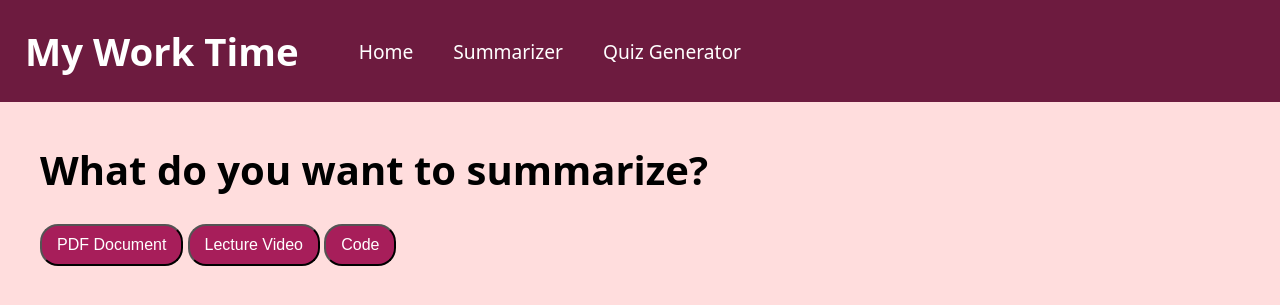
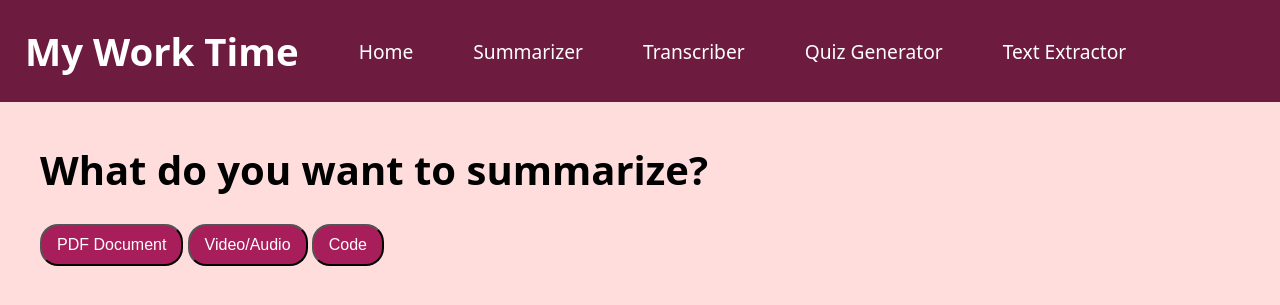
Before and after one commit to ArushKhare/My-Work-Time, a Python web app: template updated demo wip/templates/summary.html in a window 1280 px wide. Shown: the top 305 px of the page. Run offline with Jinja, Linux system fonts and the light colour scheme; the template is opened without the code that fills it, so the values that code supplies are empty.

Commit message:
Update summary.html

```diff
--- a/updated demo wip/templates/summary.html
+++ b/updated demo wip/templates/summary.html
@@ -31,7 +31,7 @@
 
     .nav-links {
       display: flex;
-      gap: 40px;
+      gap: 60px;
     }
 
     .nav-links a {
@@ -113,41 +113,43 @@
       <div class="nav-links">
         <a href="{{ url_for('home') }}">Home</a>
         <a href="{{ url_for('summary') }}">Summarizer</a>
+        <a href="{{ url_for('transcribe') }}">Transcriber</a>
         <a href="{{ url_for('quiz') }}">Quiz Generator</a>
+        <a href="{{ url_for('extract') }}">Text Extractor</a>
       </div>
     </div>
   </div>
 
   <div class="content">
-<!--
-    <div class="animated" id="tool_options">
-      <h1>What type of tool are you looking for?</h1>
-      <button class="buttons" onclick = "showDiv('summary_buttons')">Summarization</button>
-      <button class="buttons">Transcription</button>
-      <button class="buttons">Image-Text OCR</button>
-      <button class="buttons" onclick = "showDiv('quiz_buttons')">Quiz Generation</button>
-    </div> -->
 
     <div class="animated" id="summary_buttons">
       <h1>What do you want to summarize?</h2>
       <button class="buttons" onclick = "showDiv('upload_pdf');">PDF Document</button>
-      <button class="buttons">Lecture Video</button>
-      <button class="buttons">Code</button>
-    </div>
-
-    <div class="animated" id="quiz_buttons" style="display: none;">
-      <h1>What file contains the quiz content?</h2>
-      <button class="buttons" onclick = "showDiv('upload_pdf');">PDF Document</button>
-      <button class="buttons">Lecture Video</button>
+      <button class="buttons" onclick = "showDiv('upload_vid/aud');">Video/Audio</button>
+      <button class="buttons" onclick = "showDiv('upload_code');">Code</button>
     </div>
 
     <div class="animated" id="upload_pdf" style="display: none">
       <h1>Upload a PDF document</h1>
-      <form id="upload_form" method="POST" action="/summary-doc" enctype="multipart/form-data">
-        <input type="file" id="file_input" name="file" accept="application/pdf" required>
-        <button class="buttons" type="submit" onclick = "checkUpload()">Upload</button>
+      <form id="pdf" method="POST" action="/summary-result" enctype="multipart/form-data">
+        <input type="file" id="pdf_input" name="file" accept="application/pdf" required>
+        <button class="buttons" type="submit" onclick = "checkUpload('pdf_input','pdf')">Upload</button>
       </form>
       <br>
+    </div>
+
+    <div class="animated" id="upload_vid/aud" style="display: none">
+      <h1>Upload a video or audio file</h1>
+      <form id="vid/aud" method="POST" action="/summary-result" enctype="multipart/form-data">
+        <input type="file" id="vid/aud_input" name="file" accept="audio/*,video/*" required>
+        <button class="buttons" type="submit" onclick = "checkUpload('vid/aud_input','vid/aud')">Upload</button>
+      </form>
+      <br>
+    </div>
+
+    <div class="animated" id="upload_code" style="display: none">
+      <h1>Upload your code</h1>
+      <!-- add code upload form here -->
     </div>
 
     <div class="animated" id="loading" style="display: none">
@@ -169,19 +171,11 @@
       document.getElementById(div_id).style.display = "none";
     }
 
-    // function setUploadAction(tool) {
-    //   if (tool === "summary") {
-    //     document.getElementById("upload_form").action="/summarize-doc"
-    //   } else if (tool === "quiz") {
-    //     document.getElementById("upload_form").action="/quiz-doc"
-    //   }
-    // }
-
-    function checkUpload() {
-      const file = document.getElementById('file_input').files[0];
+    function checkUpload(input_id, form_id) {
+      const file = document.getElementById(input_id).files[0];
       if (file) {
         showDiv('loading');
-        document.getElementById('upload_form').submit()
+        document.getElementById(form_id).submit()
       }
     }
   </script>
```
